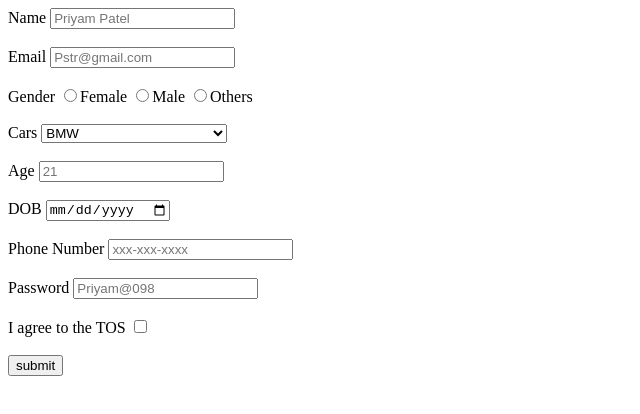
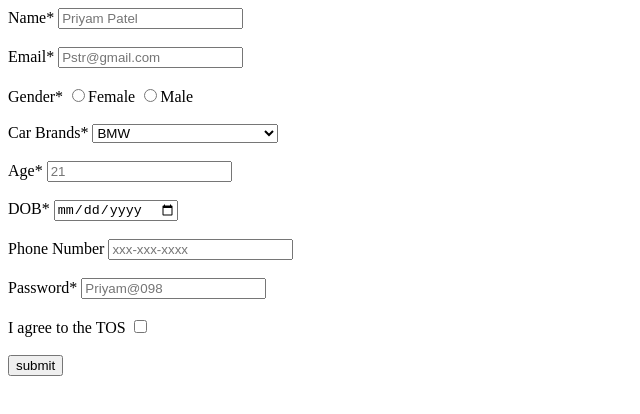
Before and after one commit to acciojob/signup-form-car-hitu69, a website: page main.html in a window 1280 px wide. Shown: the whole page, without its empty margins (0-640 px from the left). Drawn offline with Linux system fonts and the light colour scheme.

Commit message:
created a submission

```diff
--- a/main.html
+++ b/main.html
@@ -1,3 +1,5 @@
+<!DOCTYPE html>
+
 <html>
 
 <head>
@@ -9,27 +11,27 @@
 	<form action="" method="post" >
 <!-- 		name -->
 		<div>
-			<lable for="name" >Name</lable>
-		<input type="text"  id="name" value="" placeholder="Priyam Patel" required >
+			<label for="name" >Name*</label>
+		<input type="text"  id="#name" value="" placeholder="Priyam Patel" required >
 
 		</div><br>
 <!-- 		email -->
 		<div>
-			<lable for="email" >Email</lable>
-			<input type="email" id ="email" placeholder="Pstr@gmail.com" required >
+			<label for="email" >Email*</label>
+			<input type="email" id ="#email" placeholder="Pstr@gmail.com" required >
 
 		</div><br>
 <!-- 		gender -->
 		<div>
-			<lable for="gender" >Gender</lable>
-				<input type="radio" id="female" name="gender" >Female
-				<input type="radio" id="male" name="gender" >Male
-			    <input type="radio" id="others" name="gender" >Others
+			<label for="gender" >Gender*</label>
+				<input type="radio" id="gender_f" name="gender" >Female
+				<input type="radio" id="#gender_m" name="gender" >Male
+
 
 		</div><br>
 <!-- 		>Car Brands -->
 		<div>
-			<lable for="car brands">Cars</lable>
+			<label for="cars">Car Brands*</label>
 			<select id="Please choose an option"  >
 				<option value="Please choose an option" disabled >--Please choose an option--</option>
 				<option value="bmw">BMW</option>
@@ -39,33 +41,33 @@
 		</div> <br>
 <!-- 		age -->
 		<div>
-			<lable for="age">Age</lable>
-			<input type="age" name ="age" required placeholder="21" >
+			<label for="age">Age*</label>
+			<input type="number" name ="age" placeholder="21" required  >
 		</div><br>
 <!-- 		date of birth -->
 	<div>
-			<lable for="d.o.b">DOB</lable>
+			<label for="d.o.b">DOB*</label>
 		<input type="date" name="d.o.b" id ="date of birth" required >
 
 	</div><br>
 <!-- 		Phone number -->
 		<div>
-			<lable for="tel">Phone Number</lable>
-			<input type="tel" name ="Phone number" id="Phone number" placeholder="xxx-xxx-xxxx">
+			<label for="tel">Phone Number</label>
+			<input type="tel" name ="Phone number" id="#tel" placeholder="xxx-xxx-xxxx">
 
-		</div><br>
+	</div><br>
 <!-- 		password -->
 		<div>
-			<lable for="password">Password</lable>
-			<input type="password" name="password" id ="password" required placeholder="Priyam@098">
+			<label for="password">Password*</label>
+			<input type="password" name="#password" id ="password" required placeholder="Priyam@098">
 		</div><br>
 <!-- 	/checkbox -->
 		<div>
-		    <lable for="checkbox">I agree to the TOS</lable>
-			<input type="checkbox" name="checkbox" id="checkbox">
+		    <label for="tos">I agree to the TOS</label>
+			<input type="checkbox" name="checkbox" id="#tos">
 		</div><br>
 <!-- 		sumbit button -->
-<!-- 		<lable for="sumbit" >Submit</lable> -->
+<!-- 		<label for="sumbit" >Submit</label> -->
 		<button>submit</button>
 	</form>
     <script type="text/javascript" src="./script.js">
```
